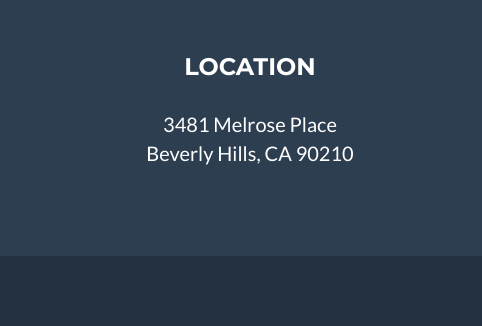
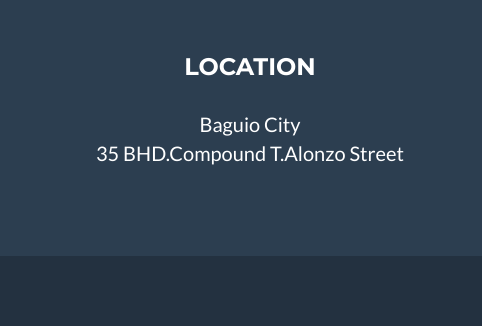
Before and after one commit to dobecgalupe/dobecobidoza.github.io, a website: page index.html in a window 1280 px wide. Shown: the part 2914-3240 px from the top of the page, 0-482 px from the left. Drawn offline with nearby package versions, Linux system fonts and the light colour scheme.

Commit message:
Update index.html

```diff
--- a/index.html
+++ b/index.html
@@ -245,8 +245,8 @@
                 <div class="row">
                     <div class="footer-col col-md-4">
                         <h3>Location</h3>
-                        <p>3481 Melrose Place
-                            <br>Beverly Hills, CA 90210</p>
+                        <p>Baguio City
+                            <br>35 BHD.Compound T.Alonzo Street</p>
                     </div>
                     <div class="footer-col col-md-4">
                         <h3>Around the Web</h3>
```
